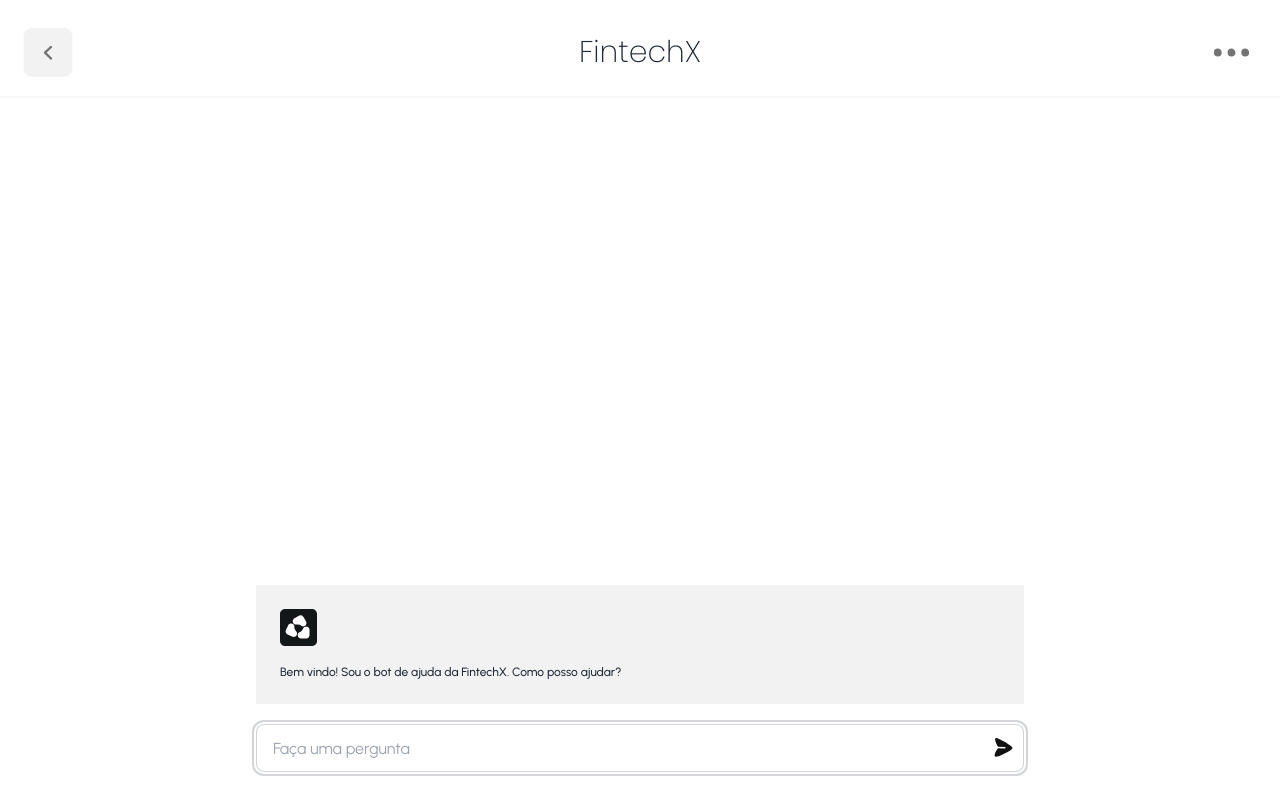
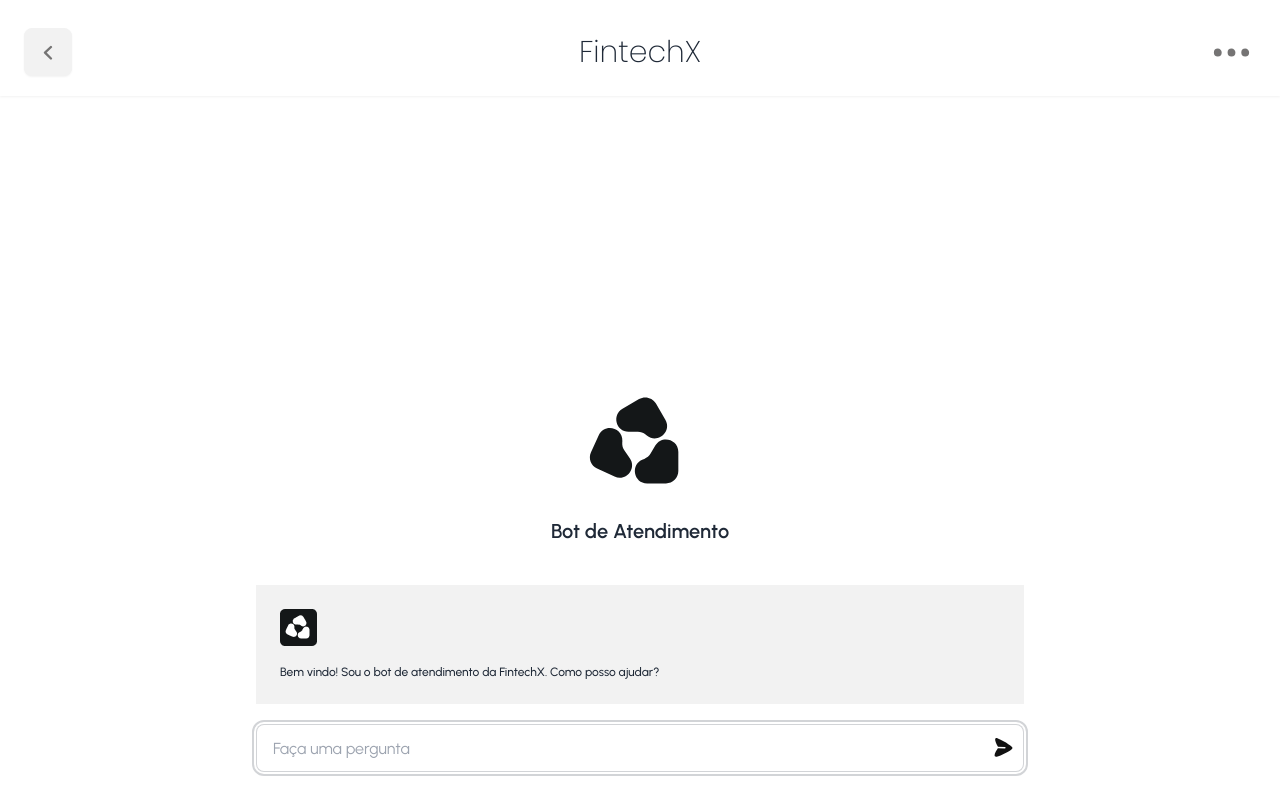
Before and after one commit to gTutini/fintechXbot, a Next.js app: page / in a window 1280 px wide. Built offline with nearby package versions, Linux system fonts and the light colour scheme.

Commit message:
feat: better ui

```diff
--- a/src/hooks/useChat.ts
+++ b/src/hooks/useChat.ts
@@ -32,7 +32,7 @@
       ...prevState,
       {
         message:
-          "Bem vindo! Sou o bot de ajuda da FintechX. Como posso ajudar?",
+          "Bem vindo! Sou o bot de atendimento da FintechX. Como posso ajudar?",
         id: crypto.randomUUID(),
         origin: "bot",
       },
--- a/src/pages/index.tsx
+++ b/src/pages/index.tsx
@@ -1,4 +1,4 @@
-import { Chevron, Dots, Send } from "@/assets";
+import { Chevron, Dots, Logo, Send } from "@/assets";
 import { useChat } from "@/hooks";
 import Head from "next/head";
 import { BotMessage, UserMessage } from "@/components";
@@ -23,6 +23,10 @@
         </section>
 
         <section className="min-h-screen max-w-screen-md flex flex-col justify-end py-24  m-auto w-full">
+          <div className="flex items-center flex-col mb-10">
+            <Logo />
+            <h1 className="urbanist-600 text-xl">Bot de Atendimento</h1>
+          </div>
           {history.map((message) => {
             return message.origin === "user" ? (
               <UserMessage key={message.id} message={message} />
```
